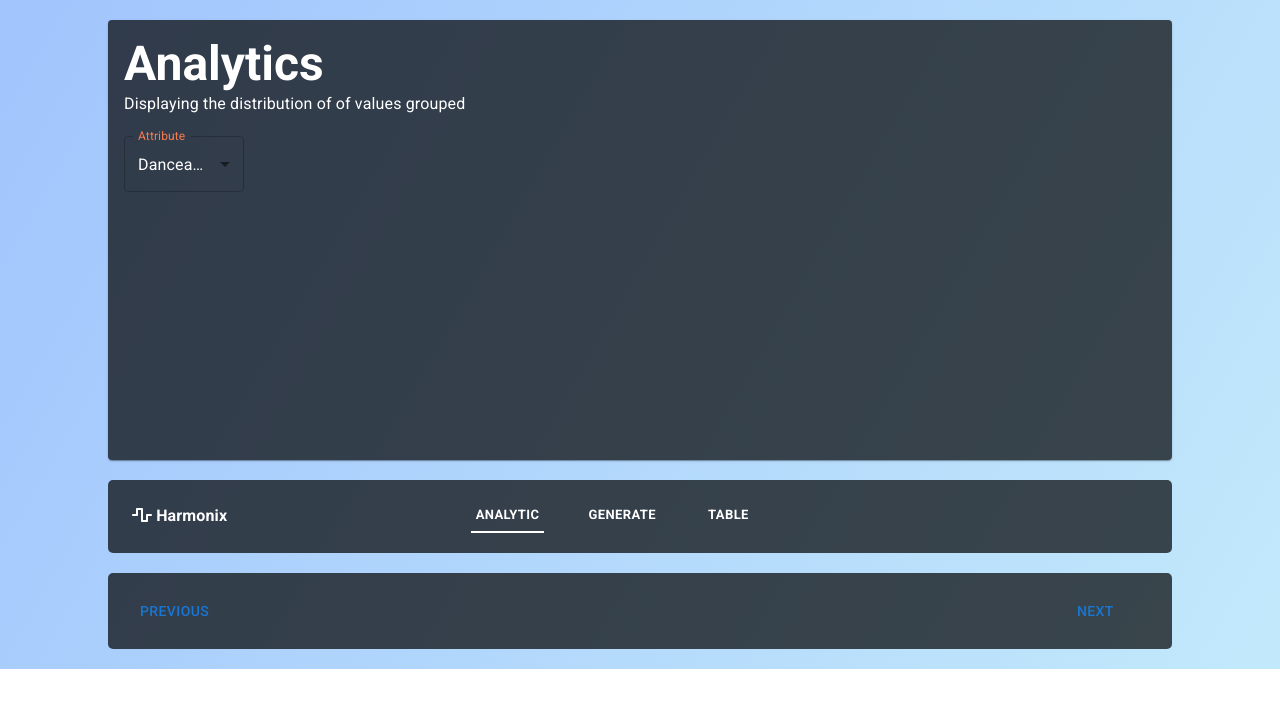
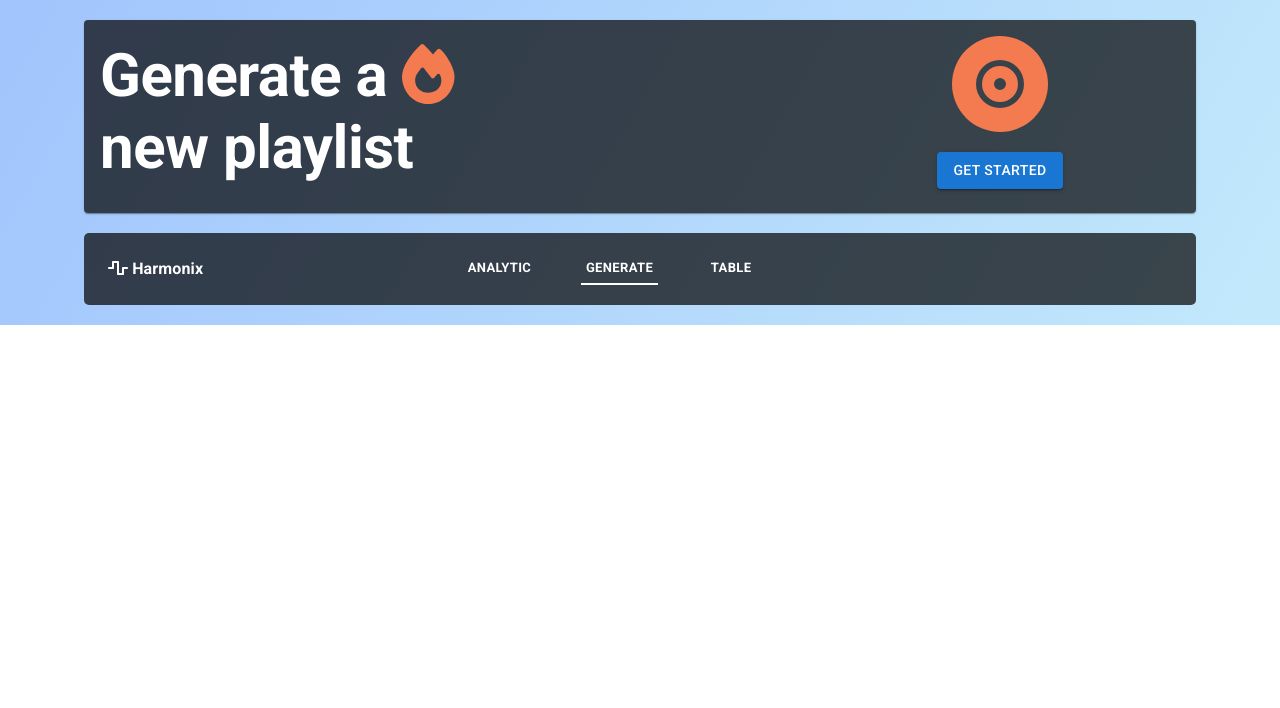
Before and after one commit to borozcod/HarmoniX, a React (Create React App) app in the folder client/: page / in a window 1280 px wide. Shown: the top 708 px of the page. Built offline with nearby package versions, Linux system fonts and the light colour scheme; no server answers.

Commit message:
updated mockpages

```diff
--- a/client/src/App.js
+++ b/client/src/App.js
@@ -2,13 +2,13 @@ import React, {useState} from 'react'
 import GetRequest from './components/GetRequest'
 import Table from './components/Table';
 import InputFile from './components/Import';
-import Analytics from './components/pages/HomePage/Analytics';
+import Analytics from './components/pages/Analytics';
 import NavBar from './components/globals/NavBar';
-import NavPage from './components/globals/NavPage';
 
-import HomeFinalPage from './components/pages/HomePage/HomeFinalPage';
+
+import HomePage from './components/pages/HomePage';
 import MoodSearchPage from './components/pages/MoodSearchPage';
-import AddTrackPage from './components/pages/HomePage/AddTrackPage';
+import AddTrackPage from './components/pages/AddTrackPage';
 import AddArtistsPage from './components/pages/AddArtistsPage'
 import InputPlayListNamePage from './components/pages/InputPlayListNamePage'
 import ResultPage from './components/pages/ResultPage'
@@ -18,18 +18,37 @@ import { Container, Box } from '@mui/material';
 const App = () => {
 
 
+  const [tab, setTab] = useState('generate');
+
+  const changeTab = (newTab) => {
+    setTab(newTab);
+  }
+
   const [page, setPage] = useState(0);
+
+  const [started, setStarted] = useState(false);
 
 
   const changePage = (newPage) =>{
-    if(newPage < 6 && newPage >= 0){
+    if(newPage < 6 && newPage >= 1){
       setPage(newPage);
     }
 
   }
 
+  const onGetStarted = (bool) =>{
+    if(bool === true){
+      setPage(1)
+      setStarted(bool);
+    }
+    else{
+      setPage(0)
+      setStarted(false);
+    }
+  }
+
   const pages = [
-    <HomeFinalPage/>,
+    <HomePage onGetStarted={onGetStarted}/>,
     <MoodSearchPage/>,
     <AddArtistsPage/>,
     <AddTrackPage/>,
@@ -37,22 +56,41 @@ const App = () => {
     <ResultPage/>
   ]
 
+
+
+
   return (
     <div className="App">
 
       <Container maxWidth="lg" sx={{
         margin: '20px auto'
       }}>
+        {
+          tab === 'analytic' && (
+            <Box sx={{margin: '20px'}}>
+              <Analytics/>
+            </Box>
+          )
+        }
+        {
+          tab === 'generate' && (
+            <Box sx={{margin: '20px'}}>
+              {pages[page]}
+            </Box>
+          )
+        }
+        {/* {
+          tab === 'table' && (
+            <Box sx={{margin: '20px'}}>
+              // add table
+            </Box>
+          )
+        } */}
 
 
-        {pages[page]}
-
-
-        <Container>
-          <Box sx = {{margin: '20px'}}>
-              <NavPage changePage={changePage} page={page} />
-          </Box>
-        </Container>
+        <Box sx={{margin: '20px'}}>
+          <NavBar changeTab={changeTab} active={tab} changePage={changePage} page={page} started={started} onGetStarted={onGetStarted}/>
+        </Box>
 
 
       </Container>
--- a/client/src/components/globals/NavBar.js
+++ b/client/src/components/globals/NavBar.js
@@ -4,7 +4,7 @@ import {Grid, Container, Typography} from '@mui/material'
 import { faWaveSquare } from '@fortawesome/free-solid-svg-icons'
 import Button from '@mui/material/Button';
 
-const NavBar = ({changeTab, active}) => {
+const NavBar = ({changeTab, active, changePage, page, started, onGetStarted}) => {
 
     const baseStyle = {
         color: 'white', fontWeight: '600',
@@ -28,6 +28,14 @@ const NavBar = ({changeTab, active}) => {
                 </Grid>
                 <Grid item xs={8}>
                     <Grid container justifyContent="center" spacing={0}>
+
+                        {
+                            started?
+                            <Grid item xs = {2}>
+                                <Button varient='text' onClick = {()=>changePage(page-1)}>Previous</Button>
+                            </Grid> :
+                            null
+                        }
                         <Grid item xs={2}>
                             <Button onClick={()=> changeTab('analytic')} varient="text" sx={active === 'analytic' ? activeStyle : baseStyle } size='small'>Analytic</Button>
                         </Grid>
@@ -38,6 +46,24 @@ const NavBar = ({changeTab, active}) => {
                         <Grid item xs={2}>
                             <Button onClick={()=> changeTab('table')} varient="text" sx={active === 'table' ? activeStyle : baseStyle } size='small'>Table</Button>
                         </Grid>
+
+                        {
+                            started?
+                            <Grid item xs = {2}>
+                                <Button varient='text' onClick={()=>changePage(page+1)}> Next</Button>
+                            </Grid> :
+                            null
+                        }
+
+                        {
+                            started?
+                            <Grid item xs = {2}>
+                                <Button varient='text' onClick={()=>onGetStarted(false)}> Cancel</Button>
+                            </Grid> :
+                            null
+                        }
+
+
                     </Grid>
                 </Grid>
                 <Grid item xs={2}></Grid>
--- a/client/src/components/globals/NavPage.js
+++ /dev/null
@@ -1,26 +0,0 @@
-import React from 'react'
-import {Grid, Container, Typography} from '@mui/material'
-import Button from '@mui/material/Button';
-
-const NavPage = ({changePage,page}) => {
-  return (
-    <Container maxWidth="lg" sx={{
-        margin: '20px 0',
-        bgcolor: 'rgba(0, 0, 0, 0.7)',
-        borderRadius: '5px',
-        padding: '20px'
-      }}>
-          <Grid container alignItems="center" spacing={0}>
-                <Grid item xs = {11}>
-                    <Button varient='text' onClick = {()=>changePage(page-1)}>Previous</Button>
-                </Grid>
-
-                <Grid item xs = {1}>
-                    <Button varient='text' onClick={()=>changePage(page+1)}> Next</Button>
-                </Grid>
-          </Grid>
-        </Container>
-  )
-}
-
-export default NavPage
--- a/client/src/components/pages/HomePage/HomePage.js
+++ b/client/src/components/pages/HomePage.js
@@ -1,4 +1,4 @@
-import React from 'react'
+import React, {useState} from 'react'
 import "./homePage.css"
 import { FontAwesomeIcon } from '@fortawesome/react-fontawesome'
 import { faFire } from '@fortawesome/free-solid-svg-icons'
@@ -6,7 +6,10 @@ import {Grid, Box, Card, CardContent, Typography} from '@mui/material'
 import { faRecordVinyl} from '@fortawesome/free-solid-svg-icons'
 import Button from '@mui/material/Button';
 
-const HomePage = () => {
+
+const HomePage = ({onGetStarted}) => {
+
+
 
   return (
       <Card sx={{
@@ -30,7 +33,7 @@ const HomePage = () => {
                 <Box sx={{
                   paddingTop: '20px'
                 }}>
-                  <Button variant="contained"> Get Started</Button>
+                  <Button variant="contained" onClick={() => onGetStarted(true)}> Get Started</Button>
                 </Box>
             </Grid>
           </Grid>
--- a/client/src/components/pages/HomePage/HomeFinalPage.js
+++ /dev/null
@@ -1,50 +0,0 @@
-import React, {useState} from 'react'
-import HomePage from './HomePage'
-import Analytics from './Analytics'
-import NavBar from '../../globals/NavBar'
-
-import { Container, Box } from '@mui/material';
-
-const HomeFinalPage = () => {
-
-    const [tab, setTab] = useState('analytic');
-
-    const changeTab = (newTab) => {
-        setTab(newTab);
-      }
-
-  return (
-    <Container maxWidth="lg" sx={{
-        margin: '20px auto'
-      }}>
-        {
-          tab === 'analytic' && (
-            <Box sx={{margin: '20px'}}>
-              <Analytics/>
-            </Box>
-          )
-        }
-        {
-          tab === 'generate' && (
-            <Box sx={{margin: '20px'}}>
-              <HomePage/>
-            </Box>
-          )
-        }
-        {/* {
-          tab === 'table' && (
-            <Box sx={{margin: '20px'}}>
-              // add table
-            </Box>
-          )
-        } */}
-
-        <Box sx={{margin: '20px'}}>
-          <NavBar changeTab={changeTab} active={tab} />
-        </Box>
-
-      </Container>
-  )
-}
-
-export default HomeFinalPage
```
Also changed, not shown: client/src/components/pages/AddTrackPage.js (renamed from client/src/components/pages/HomePage/AddTrackPage.js), client/src/components/pages/Analytics.js (renamed from client/src/components/pages/HomePage/Analytics.js), client/src/components/pages/homePage.css (renamed from client/src/components/pages/HomePage/homePage.css).
